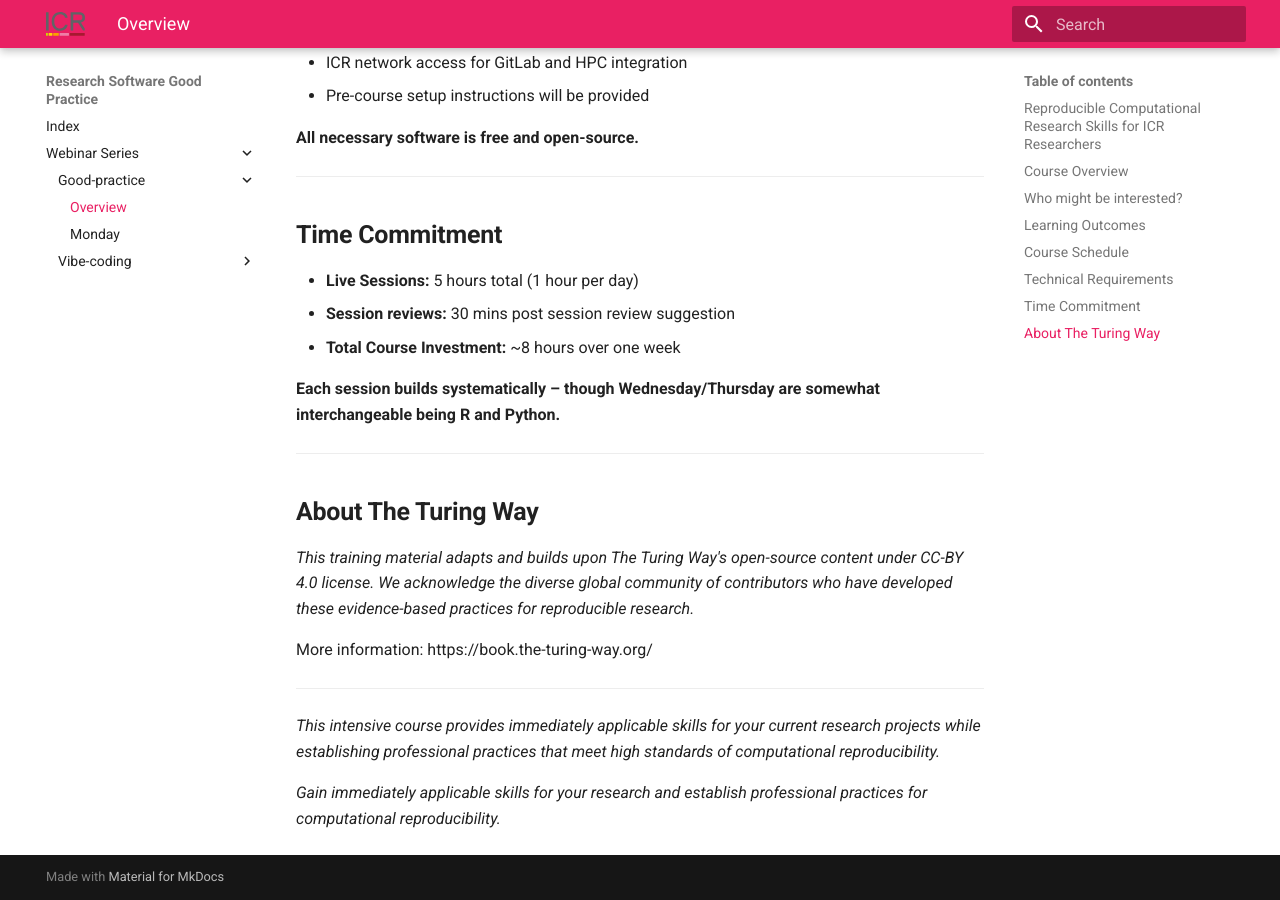
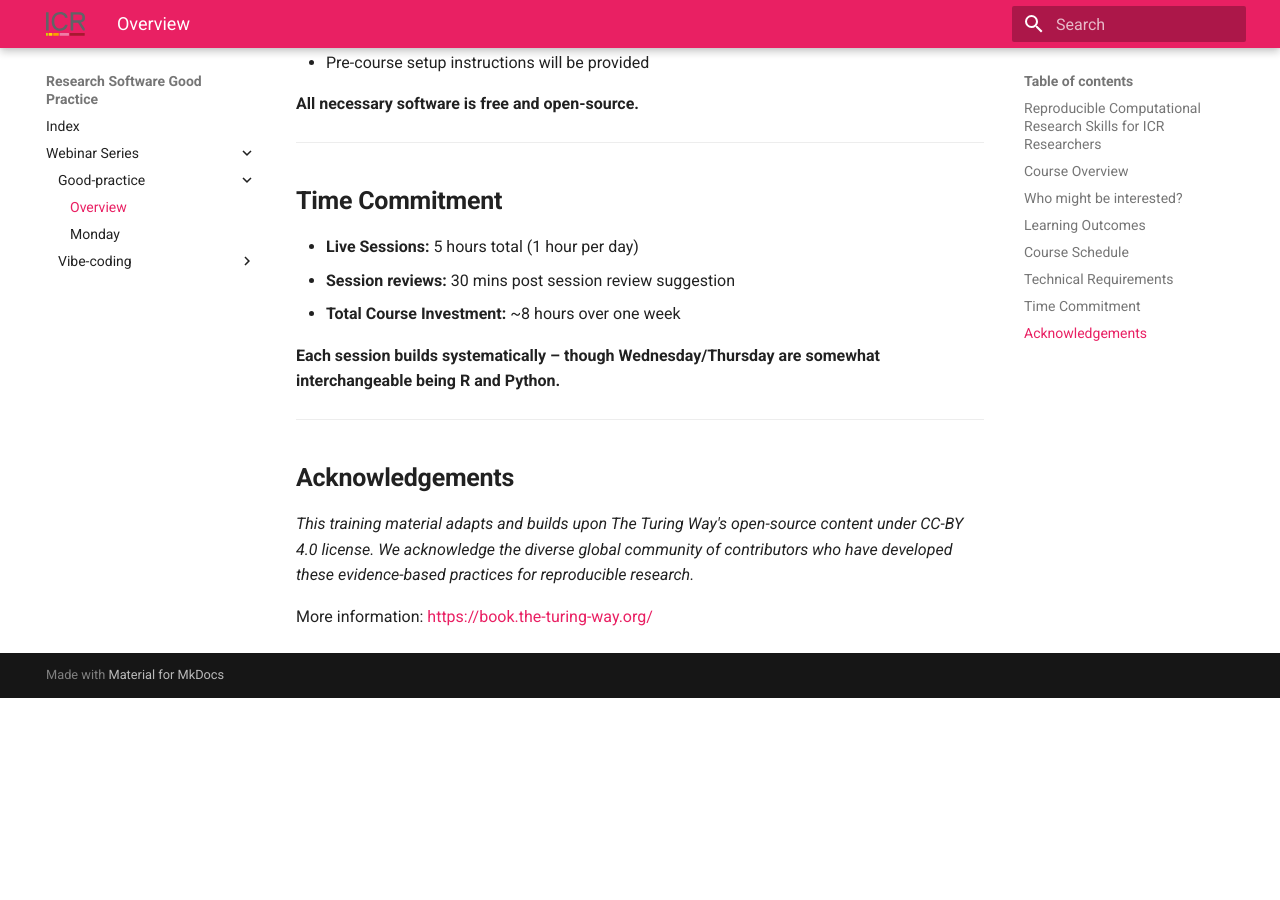
Before and after one commit to ICR-SC/good-practice, an MkDocs documentation site: the page built from docs/good/overview.md, in a window 1280 px wide and 900 px high, scrolled down 1904 px. Built offline with MkDocs 1.6.1 and Material for MkDocs 9.7.7, drawn with Linux system fonts in a browser that asks for light colours; after the commit the page ends 2602 px from its top, so only the background shows below that; some of the changed text lies outside the part shown.

Commit message:
acknowledgements

```diff
--- a/docs/good/overview.md
+++ b/docs/good/overview.md
@@ -28,10 +28,9 @@ By the end of this course, you will be able to:
 - **Create standardized project structures** for reproducible workflows
 - **Use version control (Git) effectively** for collaboration and change tracking
 - **GitLab and GitHub repositories** understand how to access the ICR's own instances
-- **Write ethical, testable Python code** with bias detection and robust testing
-- **Conduct analyses in R** with reproducible reporting and publication-ready visualizations
+- **Python code in VSCode** with bias detection and robust testing
+- **R in RStudio** with reproducible reporting and publication-ready visualizations
 - **Manage computational environments** using conda and Docker for long-term reproducibility
-- **Integrate Python and R workflows** within collaborative research projects
 - **Apply The Turing Way principles** for transparent, collaborative, and sustainable research
 
 ---
@@ -73,14 +72,8 @@ By the end of this course, you will be able to:
 
 ---
 
-## **About The Turing Way**
+## **Acknowledgements**
 
 *This training material adapts and builds upon The Turing Way's open-source content under CC-BY 4.0 license. We acknowledge the diverse global community of contributors who have developed these evidence-based practices for reproducible research.*
 
-More information: https://book.the-turing-way.org/
-
----
-
-*This intensive course provides immediately applicable skills for your current research projects while establishing professional practices that meet high standards of computational reproducibility.*
-
-*Gain immediately applicable skills for your research and establish professional practices for computational reproducibility.*
+More information: [https://book.the-turing-way.org/](https://book.the-turing-way.org/)
```
Also changed, not shown: other parts of docs/good/overview.md (+2 -2 lines).
